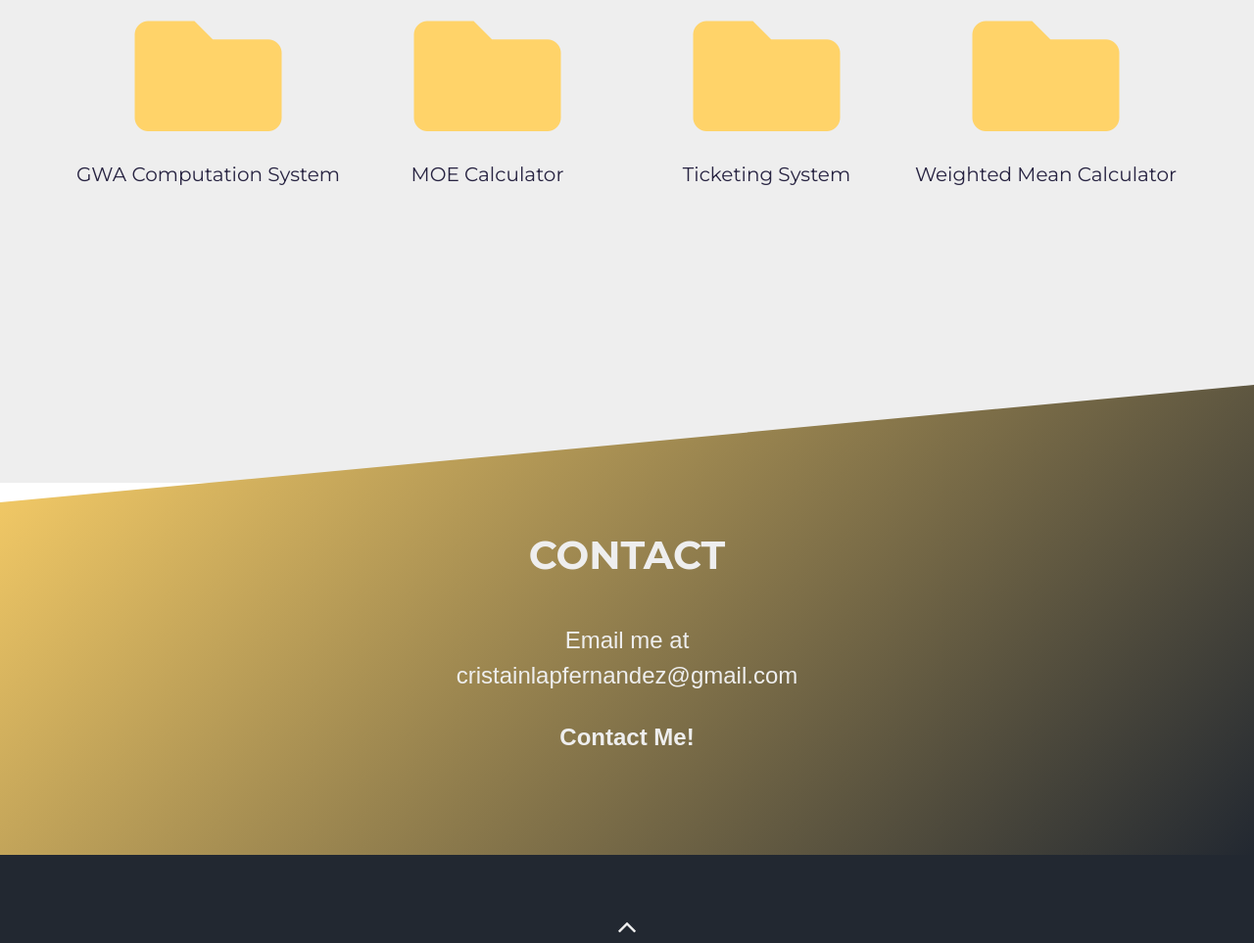
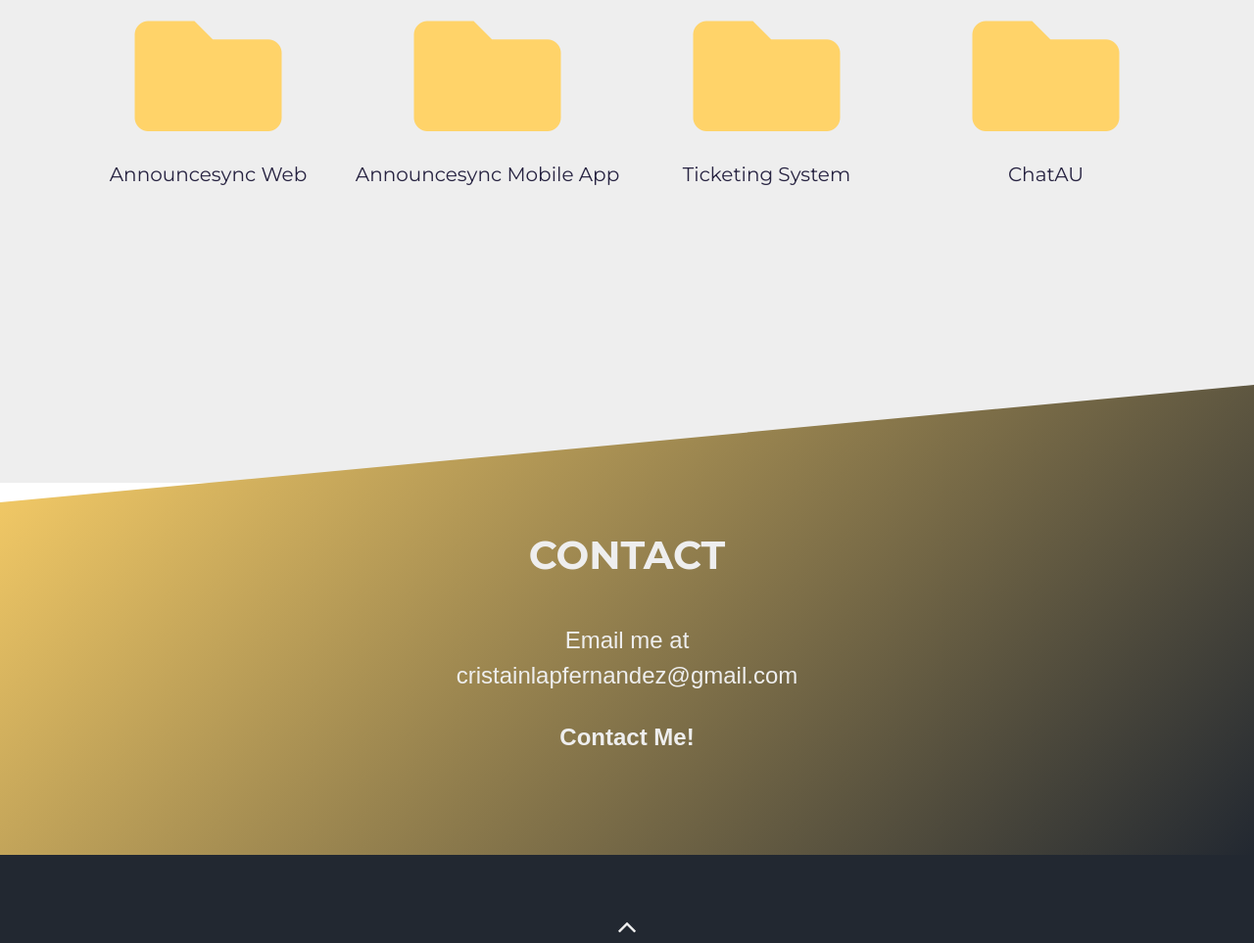
Before and after one commit to crisfrndz/cristian-fernandez, a website built with Parcel: page src/index.html in a window 1280 px wide. Shown: the part 2544-3507 px from the top of the page at 98% size. Built offline with nearby package versions, Linux system fonts and the light colour scheme.

Commit message:
updated small projects

```diff
--- a/src/index.html
+++ b/src/index.html
@@ -293,12 +293,12 @@
                   <!-- Folder Item 1 -->
                   <div class="col-md-3 folder-item">
                       <i class="fas fa-folder folder-icon"></i>
-                      <div class="label">GWA Computation System</div>
+                      <div class="label">Announcesync Web</div>
                   </div>
                   <!-- Folder Item 2 -->
                   <div class="col-md-3 folder-item">
                       <i class="fas fa-folder folder-icon"></i>
-                      <div class="label">MOE Calculator</div>
+                      <div class="label">Announcesync Mobile App</div>
                   </div>
                   <!-- Folder Item 3 -->
                   <div class="col-md-3 folder-item">
@@ -308,7 +308,7 @@
                   <!-- Folder Item 4 -->
                   <div class="col-md-3 folder-item">
                       <i class="fas fa-folder folder-icon"></i>
-                      <div class="label">Weighted Mean Calculator</div>
+                      <div class="label">ChatAU</div>
                   </div>
                   <!-- Add more folder items as needed -->
               </div>
```
